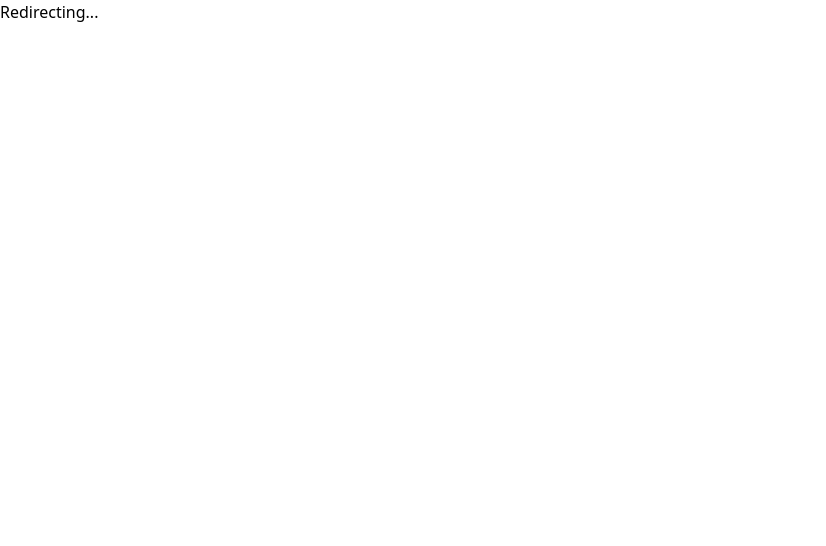
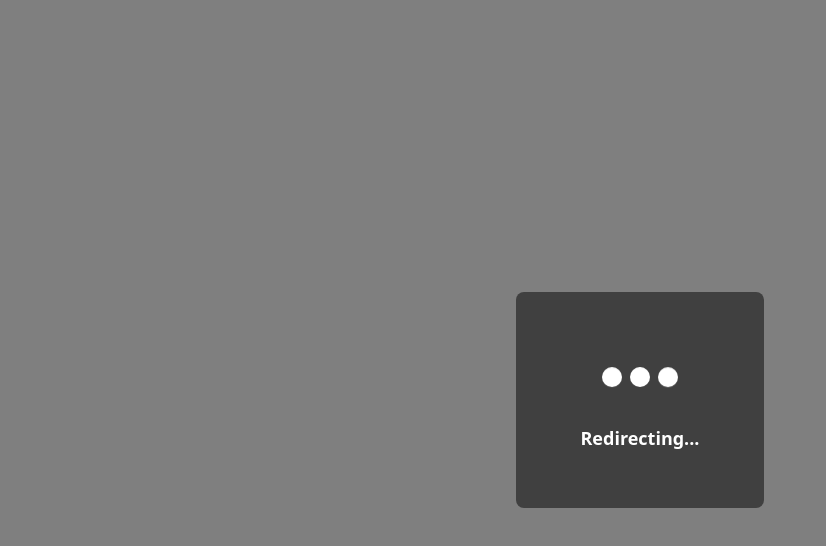
Before and after one commit to kuri-sun/ai-agent-hackathon-2025-google-cloud, a React (Vite) app in the folder client/: page /google/callback in a window 1280 px wide. Shown: the top 546 px of the page, without its empty margins (0-826 px from the left). Built offline with nearby package versions, Linux system fonts and the light colour scheme.

Commit message:
fix: updated google oidc callback ui update

```diff
--- a/client/src/i18/en.json
+++ b/client/src/i18/en.json
@@ -11,5 +11,6 @@
   "Processing...": "Processing...",
   "Sign in with Google": "Sign in with Google",
   "Terms and Conditions": "Terms and Conditions",
-  "Privacy Policy": "Privacy Policy"
+  "Privacy Policy": "Privacy Policy",
+  "Redirecting...": "Redirecting..."
 }
--- a/client/src/i18/ja.json
+++ b/client/src/i18/ja.json
@@ -15,5 +15,6 @@
   "Important Note": "重要",
   "Co Email is a mail review tool that analyzes context, enabling confident email delivery.": "メールの背景を精査し、確信を持って送信できるメールレビューツールです。",
   "To the AI Agent Hackathon with Google Cloud team.": "AI Agent Hackathon with Google Cloud チームの方へ。",
-  "This app is currently undergoing Google's OAuth App Verification process. Please log in using the test account below.": "このアプリは現在、GoogleのOAuth App Verificationを実施中です。以下のテストアカウントを使用してログインしてください。"
+  "This app is currently undergoing Google's OAuth App Verification process. Please log in using the test account below.": "このアプリは現在、GoogleのOAuth App Verificationを実施中です。以下のテストアカウントを使用してログインしてください。",
+  "Redirecting...": "リダイレクトしています..."
 }
--- a/client/src/routes/google-callback.tsx
+++ b/client/src/routes/google-callback.tsx
@@ -1,9 +1,11 @@
 import { useLocation, useNavigate } from "react-router-dom";
 import React from "react";
 import { Axios } from "../axios";
+import { BeatLoader } from "../components/beat-loader";
+import { useTranslation } from "react-i18next";
 
 const GoogleCallbackPage = () => {
-  // Extract the "code" part
+  const { t } = useTranslation();
   const navigate = useNavigate();
   const location = useLocation();
   const queryParams = new URLSearchParams(location.search);
@@ -27,7 +29,7 @@ const GoogleCallbackPage = () => {
           return;
         }
       } catch (error) {
-        console.error(error);
+        console.error("Redirecting Failed: ", error);
         // navigate("/login");
       }
     };
@@ -38,7 +40,7 @@ const GoogleCallbackPage = () => {
     // eslint-disable-next-line react-hooks/exhaustive-deps
   }, []);
 
-  return <div>Redirecting...</div>;
+  return <BeatLoader text={t("Redirecting...")} />;
 };
 
 export default GoogleCallbackPage;
```
